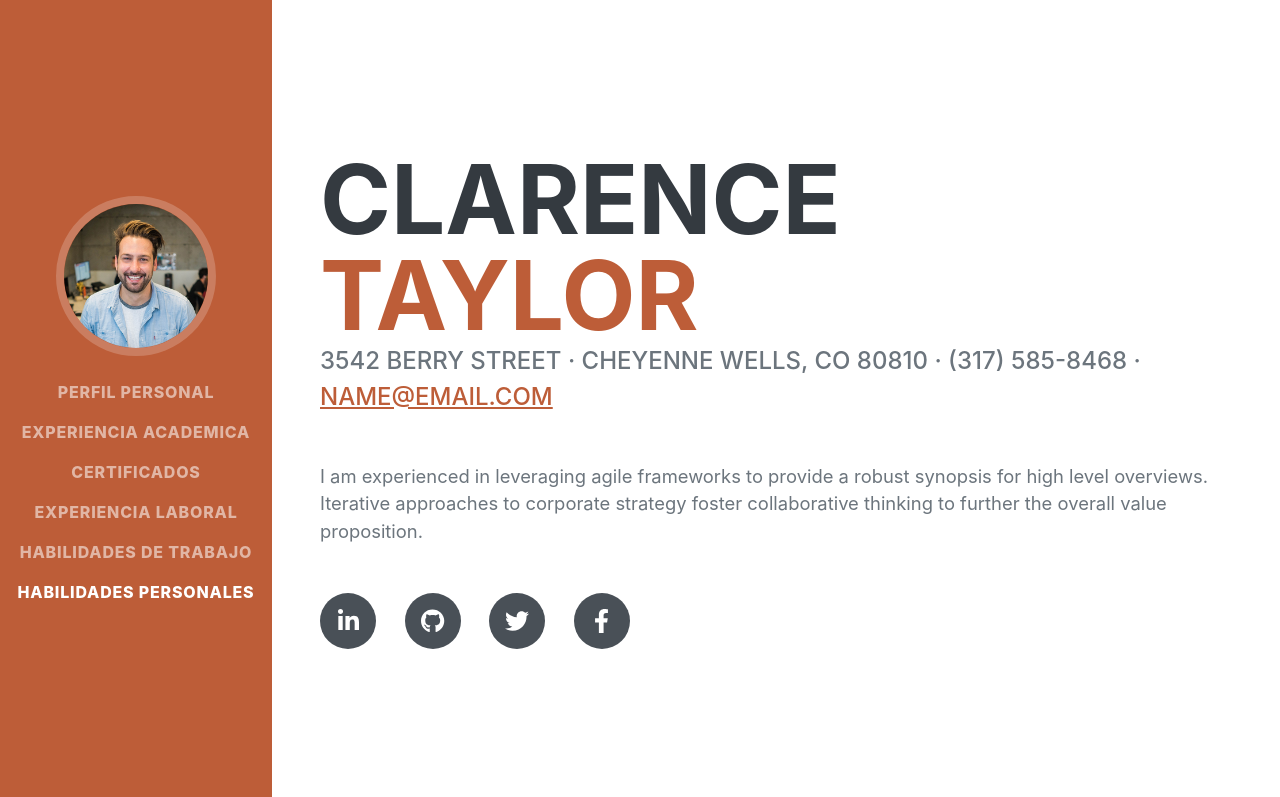
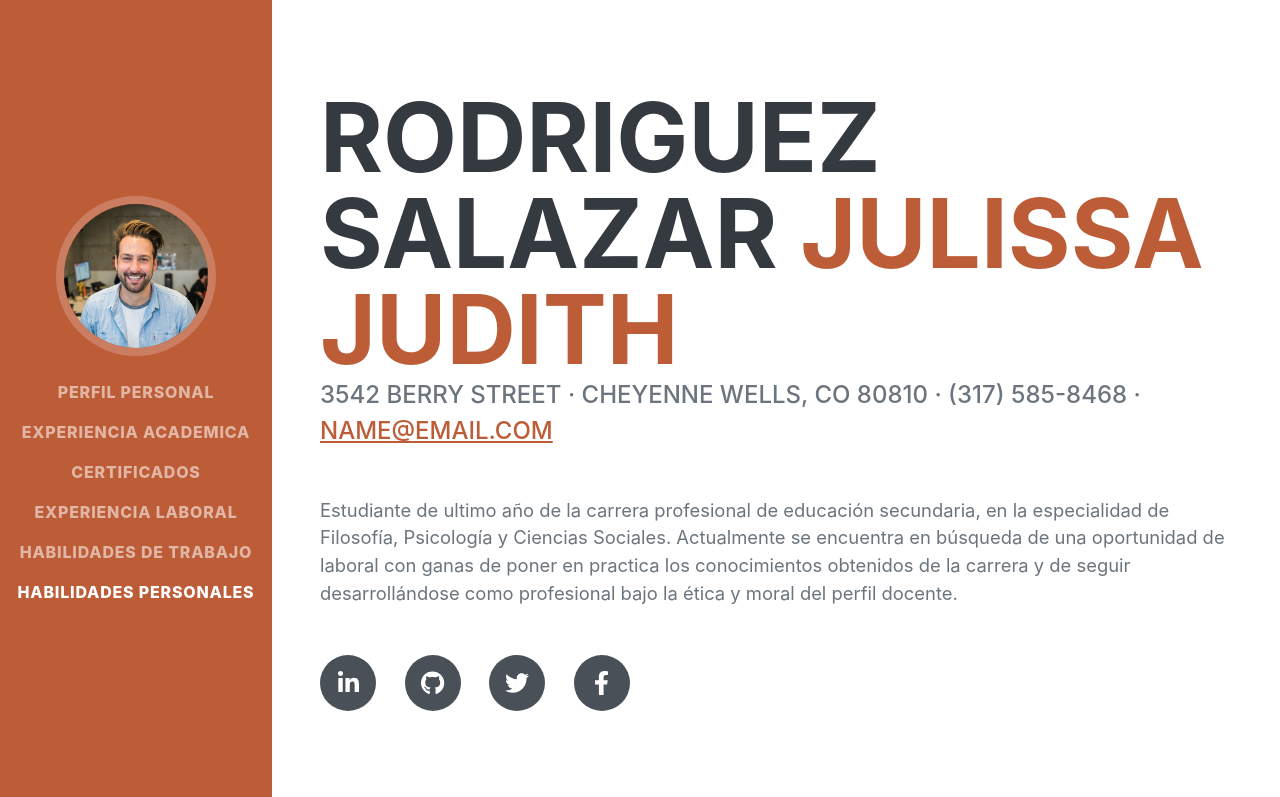
Before and after one commit to AulaDePsicologia/Curriculo-Vitae, a plain HTML site: page index.html in a window 1280 px wide. Shown: the top 797 px of the page. Drawn offline with nearby package versions, Linux system fonts and the light colour scheme; a web font is replaced by a local one.

Commit message:
Update index.html

```diff
--- a/index.html
+++ b/index.html
@@ -40,14 +40,14 @@
             <section class="resume-section" id="about">
                 <div class="resume-section-content">
                     <h1 class="mb-0">
-                        Clarence
-                        <span class="text-primary">Taylor</span>
+                        rodriguez salazar
+                        <span class="text-primary">julissa judith</span>
                     </h1>
                     <div class="subheading mb-5">
                         3542 Berry Street · Cheyenne Wells, CO 80810 · (317) 585-8468 ·
                         <a href="mailto:name@email.com">name@email.com</a>
                     </div>
-                    <p class="lead mb-5">I am experienced in leveraging agile frameworks to provide a robust synopsis for high level overviews. Iterative approaches to corporate strategy foster collaborative thinking to further the overall value proposition.</p>
+                    <p class="lead mb-5">Estudiante de ultimo año de la carrera profesional de educación secundaria, en la especialidad de Filosofía, Psicología y Ciencias Sociales. Actualmente se encuentra en búsqueda de una oportunidad de laboral con ganas de poner en practica los conocimientos obtenidos de la carrera y de seguir desarrollándose como profesional bajo la ética y moral del perfil docente.</p>
                     <div class="social-icons">
                         <a class="social-icon" href="#!"><i class="fab fa-linkedin-in"></i></a>
                         <a class="social-icon" href="#!"><i class="fab fa-github"></i></a>
```
